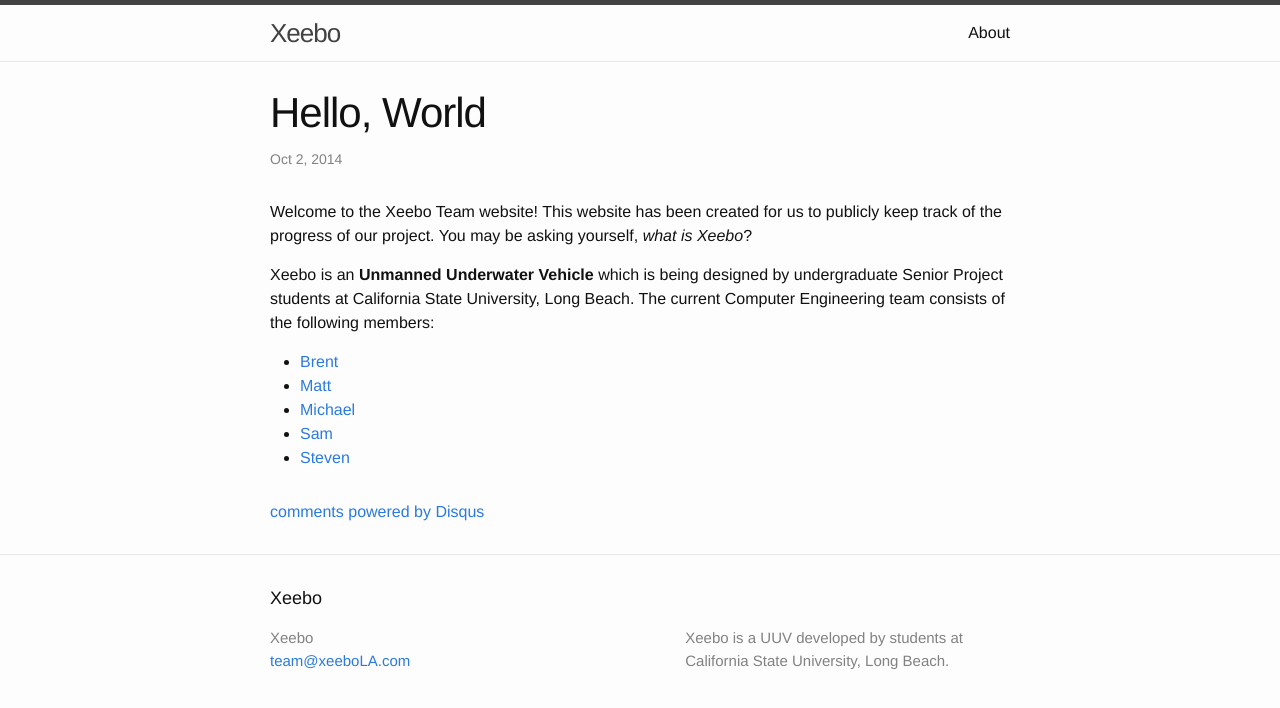
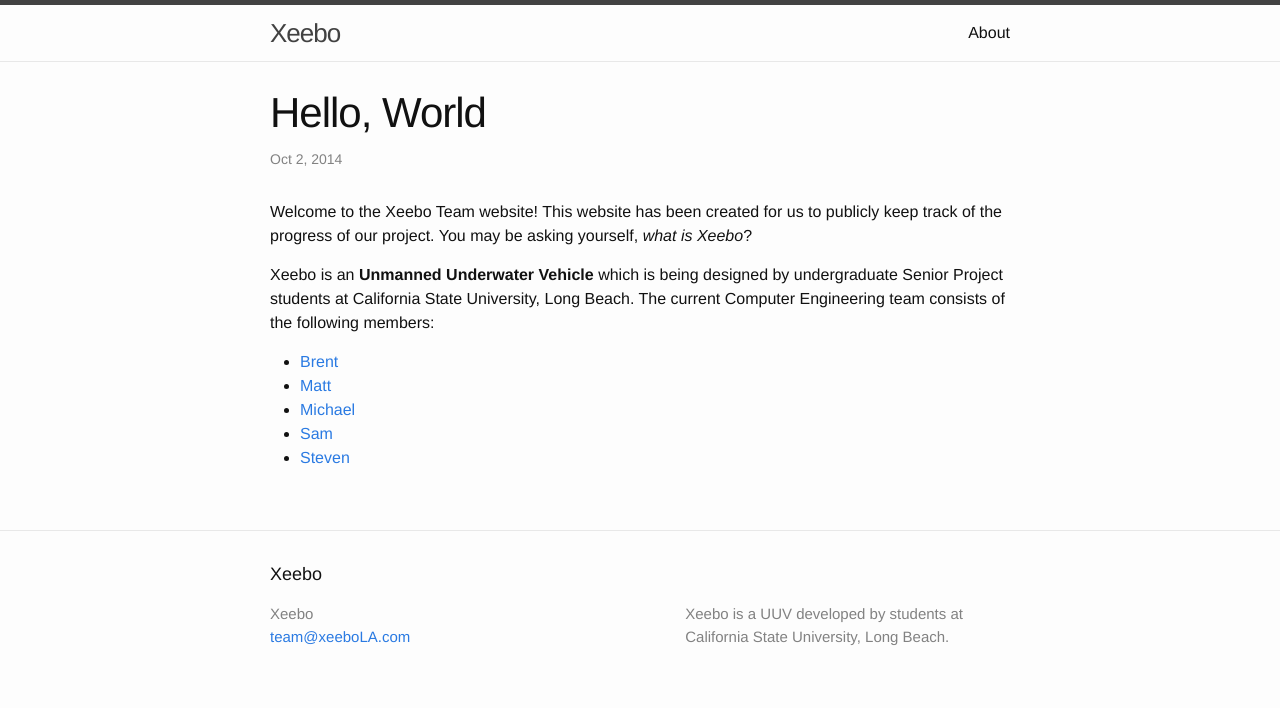
Before and after one commit to vartan/Xeebo, a Jekyll site: the page built from _posts/2014-10-02-hello-world.markdown, in a window 1280 px wide. Shown: the top 708 px of the page. Built offline with Jekyll 4.4.1, drawn with Linux system fonts in a browser that asks for light colours; comment, search, counter and statistics services are not loaded.

Commit message:
trying to get comments and analytics to show up

```diff
--- a/_layouts/post.html
+++ b/_layouts/post.html
@@ -11,6 +11,8 @@
   <article class="post-content">
     {{ content }}
   </article>
+      <div id="disqus_thread"></div>
+
     <script type="text/javascript">
         /* * * CONFIGURATION VARIABLES: EDIT BEFORE PASTING INTO YOUR WEBPAGE * * */
         var disqus_shortname = 'xeebola'; // required: replace example with your forum shortname
@@ -23,6 +25,5 @@
         })();
     </script>
     <noscript>Please enable JavaScript to view the <a href="http://disqus.com/?ref_noscript">comments powered by Disqus.</a></noscript>
-    <a href="http://disqus.com" class="dsq-brlink">comments powered by <span class="logo-disqus">Disqus</span></a>
 
 </div>
```
